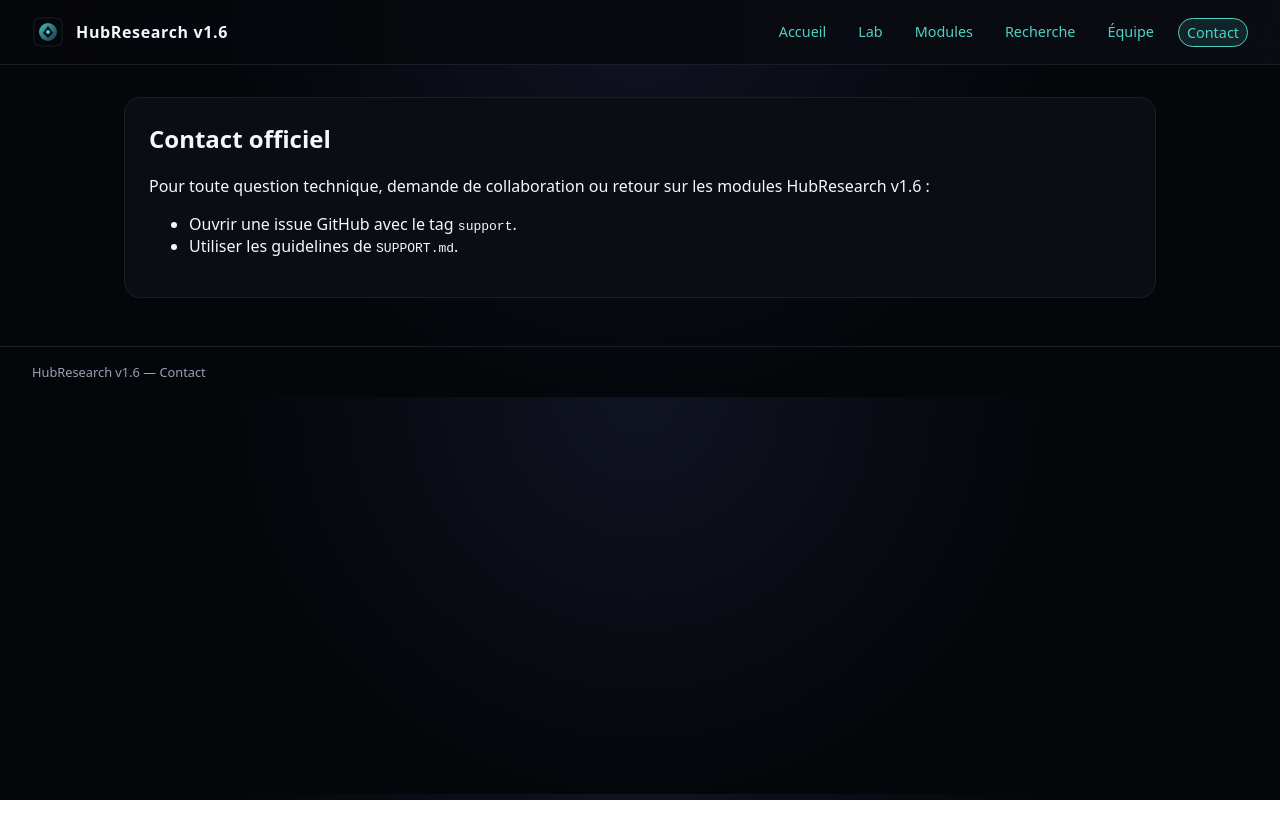
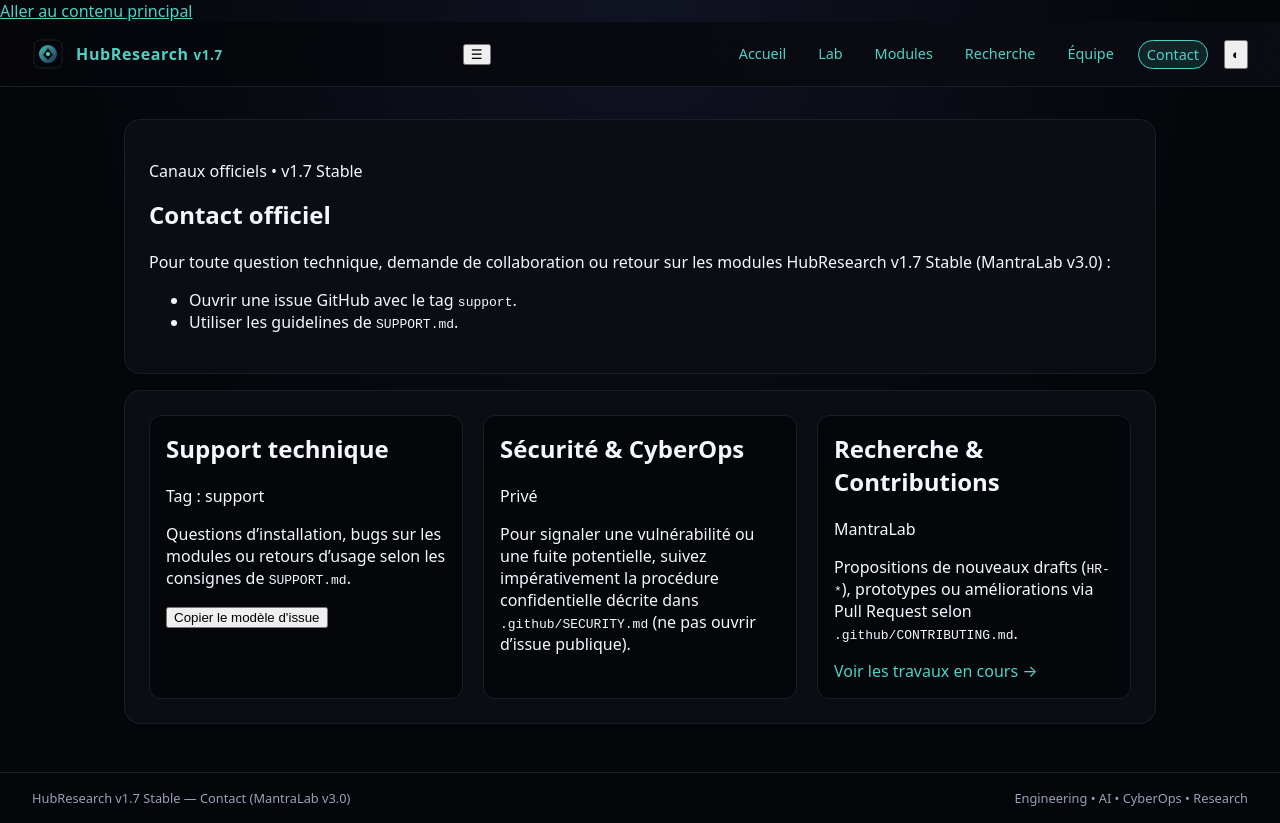
Before and after one commit to teremuhamblin/HubResearch, a plain HTML site: page contact.html in a window 1280 px wide. Before the commit the page ends 800 px from the top, so only its background shows below. Drawn offline with Linux system fonts and the light colour scheme.

Commit message:
Update contact.html

```diff
--- a/contact.html
+++ b/contact.html
@@ -2,43 +2,119 @@
 <html lang="fr">
 <head>
   <meta charset="utf-8" />
-  <title>HubResearch v1.6 — Contact</title>
-  <meta name="viewport" content="width=device-width,initial-scale=1" />
-  <link rel="stylesheet" href="/style.css" />
-  <script type="module" src="/main.js"></script>
+  <meta name="viewport" content="width=device-width, initial-scale=1" />
+  <meta name="color-scheme" content="dark light" />
+  <meta name="theme-color" content="#0b1120" />
+
+  <title>HubResearch v1.7 Stable — Contact | MantraLab v3.0</title>
+  <meta name="description" content="Point de contact officiel HubResearch v1.7 Stable : support technique, collaborations de recherche et signalement sécurité." />
+
+  <!-- OpenGraph -->
+  <meta property="og:type" content="website" />
+  <meta property="og:title" content="HubResearch Contact — MantraLab v3.0" />
+  <meta property="og:description" content="Support technique, collaboration MantraLab v3.0 et divulgation responsable." />
+  <meta property="og:image" content="./hubresearch-logo.svg" />
+
+  <!-- Sécurité côté client -->
+  <meta http-equiv="Content-Security-Policy" content="default-src 'self'; img-src 'self' data:; style-src 'self' 'unsafe-inline'; script-src 'self'; base-uri 'self'; form-action 'self' mailto:;" />
+  <meta name="referrer" content="strict-origin-when-cross-origin" />
+
+  <link rel="icon" href="./hubresearch-logo.svg" type="image/svg+xml" />
+  <link rel="stylesheet" href="./style.css" />
+  <script type="module" src="./main.js"></script>
 </head>
 <body data-page="contact">
+  <a class="skip-link" href="#main-content">Aller au contenu principal</a>
+
   <header class="hr-header">
-    <div class="hr-logo">
-      <img src="/public/hubresearch-logo.svg" alt="HubResearch Logo" />
-      <span>HubResearch v1.6</span>
-    </div>
-    <nav class="hr-nav">
-      <a href="/index.html">Accueil</a>
-      <a href="/lab.html">Lab</a>
-      <a href="/modules.html">Modules</a>
-      <a href="/research.html">Recherche</a>
-      <a href="/team.html">Équipe</a>
-      <a href="/contact.html" class="active">Contact</a>
+    <a class="hr-logo" href="./index.html" aria-label="HubResearch — Retour à l'accueil">
+      <img src="./hubresearch-logo.svg" alt="" width="32" height="32" />
+      <span>HubResearch <small class="hr-version">v1.7</small></span>
+    </a>
+
+    <button
+      class="hr-nav-toggle"
+      type="button"
+      aria-expanded="false"
+      aria-controls="primary-nav"
+      aria-label="Ouvrir le menu de navigation"
+    >
+      ☰
+    </button>
+
+    <nav id="primary-nav" class="hr-nav" aria-label="Navigation principale">
+      <a href="./index.html">Accueil</a>
+      <a href="./lab.html">Lab</a>
+      <a href="./modules.html">Modules</a>
+      <a href="./research.html">Recherche</a>
+      <a href="./team.html">Équipe</a>
+      <a href="./contact.html" class="active" aria-current="page">Contact</a>
+      <button id="theme-toggle" class="hr-theme-btn" type="button" aria-label="Changer de thème">◐</button>
     </nav>
   </header>
 
-  <main class="hr-main">
-    <section class="hr-section">
-      <h1>Contact officiel</h1>
+  <main id="main-content" class="hr-main">
+    <section class="hr-section" aria-labelledby="contact-title">
+      <p class="hr-badge">Canaux officiels • v1.7 Stable</p>
+      <h1 id="contact-title">Contact officiel</h1>
       <p>
         Pour toute question technique, demande de collaboration ou retour sur
-        les modules HubResearch v1.6 :
+        les modules HubResearch v1.7 Stable (MantraLab v3.0) :
       </p>
       <ul>
         <li>Ouvrir une issue GitHub avec le tag <code>support</code>.</li>
         <li>Utiliser les guidelines de <code>SUPPORT.md</code>.</li>
       </ul>
     </section>
+
+    <section class="hr-section hr-grid" aria-label="Canaux de contact par besoin">
+      <article class="hr-card">
+        <div class="hr-card-head">
+          <h2>Support technique</h2>
+          <span class="hr-status hr-status-stable">Tag : support</span>
+        </div>
+        <p>
+          Questions d’installation, bugs sur les modules ou retours d’usage
+          selon les consignes de <code>SUPPORT.md</code>.
+        </p>
+        <button
+          class="hr-copy-btn"
+          type="button"
+          data-copy="### Demande Support HubResearch v1.7&#10;- **Module concerné :** &#10;- **Environnement (OS / Node / pnpm) :** &#10;- **Description :** "
+        >
+          Copier le modèle d'issue
+        </button>
+      </article>
+
+      <article class="hr-card">
+        <div class="hr-card-head">
+          <h2>Sécurité &amp; CyberOps</h2>
+          <span class="hr-status hr-status-active">Privé</span>
+        </div>
+        <p>
+          Pour signaler une vulnérabilité ou une fuite potentielle, suivez
+          impérativement la procédure confidentielle décrite dans
+          <code>.github/SECURITY.md</code> (ne pas ouvrir d’issue publique).
+        </p>
+      </article>
+
+      <article class="hr-card">
+        <div class="hr-card-head">
+          <h2>Recherche &amp; Contributions</h2>
+          <span class="hr-status hr-status-active">MantraLab</span>
+        </div>
+        <p>
+          Propositions de nouveaux drafts (<code>HR-*</code>), prototypes ou
+          améliorations via Pull Request selon <code>.github/CONTRIBUTING.md</code>.
+        </p>
+        <a class="hr-card-link" href="./research.html">Voir les travaux en cours →</a>
+      </article>
+    </section>
   </main>
 
   <footer class="hr-footer">
-    <span>HubResearch v1.6 — Contact</span>
+    <span>HubResearch v1.7 Stable — Contact (MantraLab v3.0)</span>
+    <span>Engineering • AI • CyberOps • Research</span>
   </footer>
 </body>
 </html>
```
